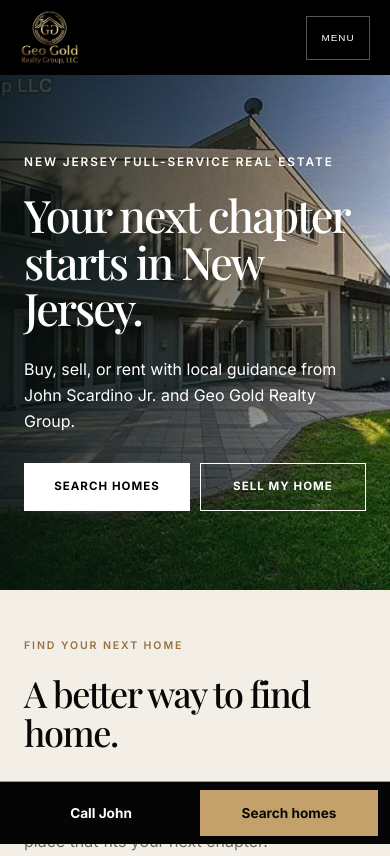
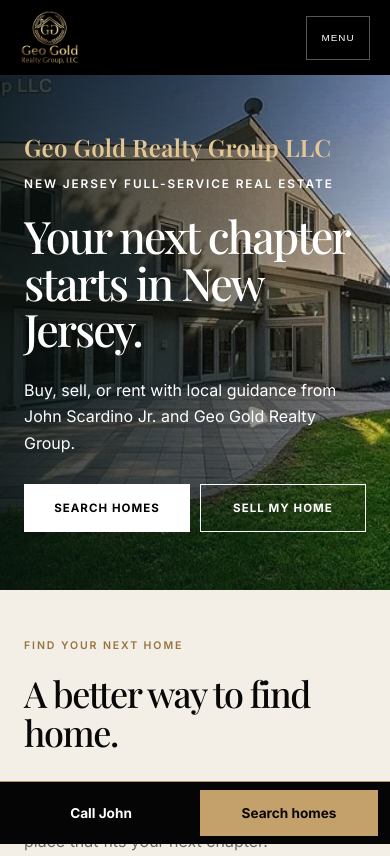
Before and after one commit to geogoldrealty-afk/geogoldrealty-site, a website built with Vite: page index.html in a window 390 px wide. Shown: the top 856 px of the page. Built offline with nearby package versions, Linux system fonts and the light colour scheme.

Commit message:
Add company title above homepage service line
Publish owner-approved gold company title. Layout verified in Preview at desktop and 390px mobile.

```diff
--- a/homepage.css
+++ b/homepage.css
@@ -76,3 +76,6 @@
 .homepage-refresh .footer-socials a:focus-visible{outline:3px solid #fff;outline-offset:4px}
 @media(max-width:760px){.homepage-refresh .footer-socials{grid-column:1;grid-row:auto;justify-content:center;gap:12px}}
 @media(prefers-reduced-motion:reduce){.homepage-refresh .footer-socials a{transition:none}}
+
+/* Company name above the hero service line. */
+.homepage-refresh .hero-company{font-family:"Playfair Display",Georgia,serif;font-size:clamp(1.5rem,2.7vw,2.4rem);font-weight:600;line-height:1.2;letter-spacing:.01em;color:#e3c794;margin:0 0 14px;text-wrap:balance}
--- a/index.html
+++ b/index.html
@@ -29,6 +29,7 @@
 <section class="hero">
         <div class="hero-shade"></div>
         <div class="hero-content">
+          <p class="hero-company">Geo Gold Realty Group LLC</p>
           <p class="eyebrow">New Jersey full-service real estate</p>
           <h1>Your next chapter<br />starts in New Jersey.</h1>
           <p class="hero-copy">Buy, sell, or rent with local guidance from John Scardino Jr. and Geo Gold Realty Group.</p>
```
